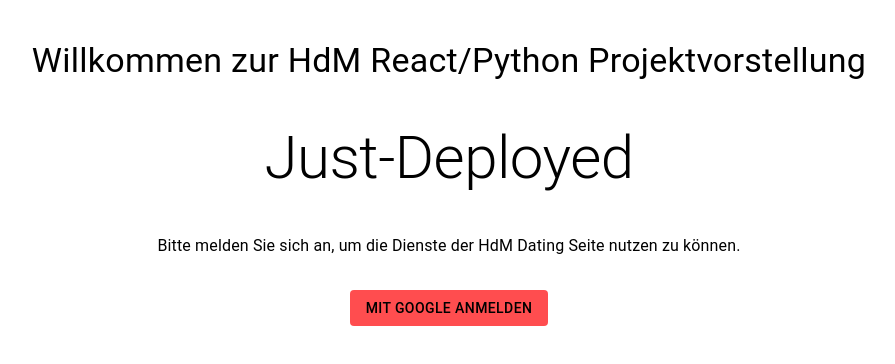
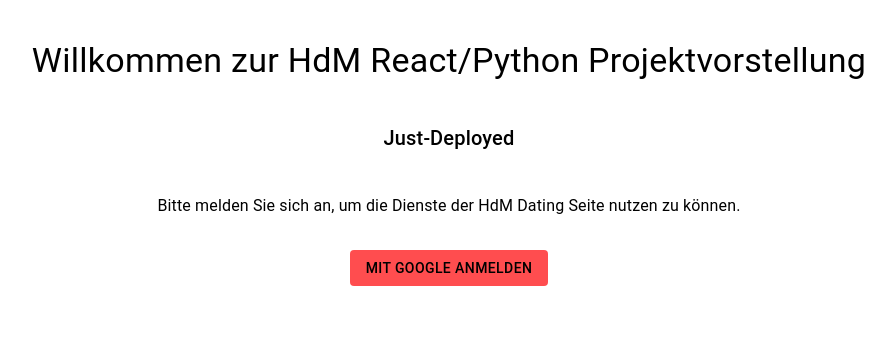
Before and after one commit to PatrickMayerHdM/Software-Praktikum-Gruppe01, a React (Create React App) app in the folder frontend/: page /Profile/1 in a window 1280 px wide. Shown: the top 364 px of the page, without its empty margins (191-1086 px from the left). Built offline with nearby package versions, Linux system fonts and the light colour scheme; no server answers.

Commit message:
Kommentare angepasst / hinzugefügt.

```diff
--- a/frontend/src/pages/LogIn.js
+++ b/frontend/src/pages/LogIn.js
@@ -1,22 +1,19 @@
 import React, { Component } from 'react';
 import { Button, Grid, Typography } from '@mui/material';
 
-
 /** Definition der LogIn-Komponente */
 class LogIn extends Component {
-
-
 	/** Funktion, die aufgerufen wird, wenn der "Anmelden"-Button gedrückt wird */
 	handleLogInButtonClicked = () => {
 		this.props.onLogIn();
 	}
-
 	/** Funktion zum Rendern der Elemente für die LogIn-Seite */
 	render() {
+
 		return (
 			<div>
 				<Typography sx={{margin: 5}} align='center' variant='h4'>Willkommen zur HdM React/Python Projektvorstellung</Typography>
-				<Typography sx={{margin: 5}} align='center' variant='h2'> Just-Deployed </Typography>
+				<Typography sx={{margin: 5}} align='center' variant='h6'> Just-Deployed </Typography>
 				<Typography sx={{margin: 4}} align='center'>Bitte melden Sie sich an, um die Dienste der HdM Dating Seite nutzen zu können.</Typography>
 				<Grid container justifyContent='center'>
 					<Grid item>
@@ -24,10 +21,8 @@
 					</Grid>
 				</Grid>
 			</div>
-			);
+		);
 	}
 }
-
-
 /** Exportieren der LogIn-Komponente */
 export default LogIn;
```
Also changed, not shown: frontend/src/App.js (+4 -40 lines), frontend/src/components/Profile/OptionsOtherProfile.js (+2 -15 lines), frontend/src/components/Profile/Profile.js (+2 -17 lines), frontend/src/components/Profile/ProfileBox.js (+0 -7 lines).
